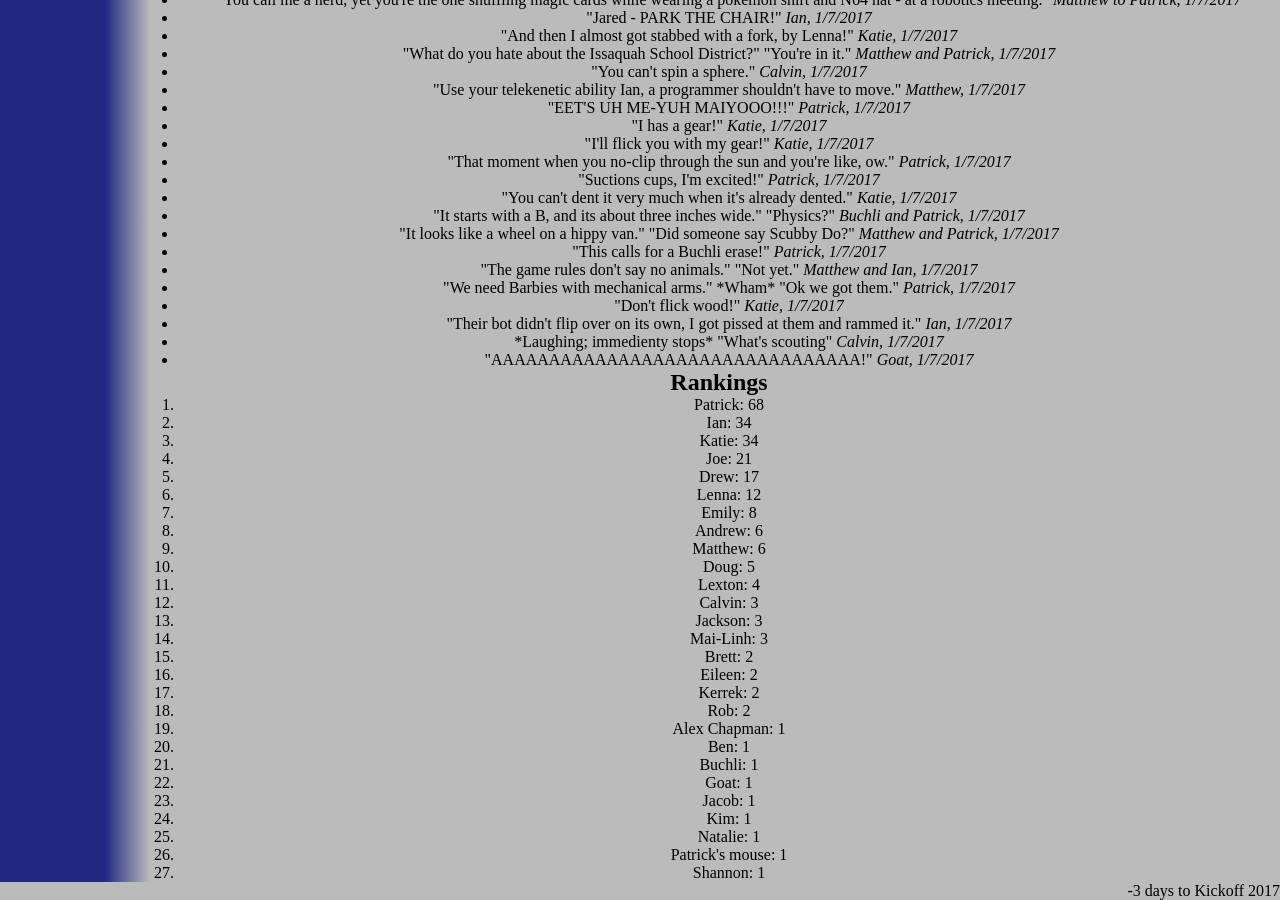
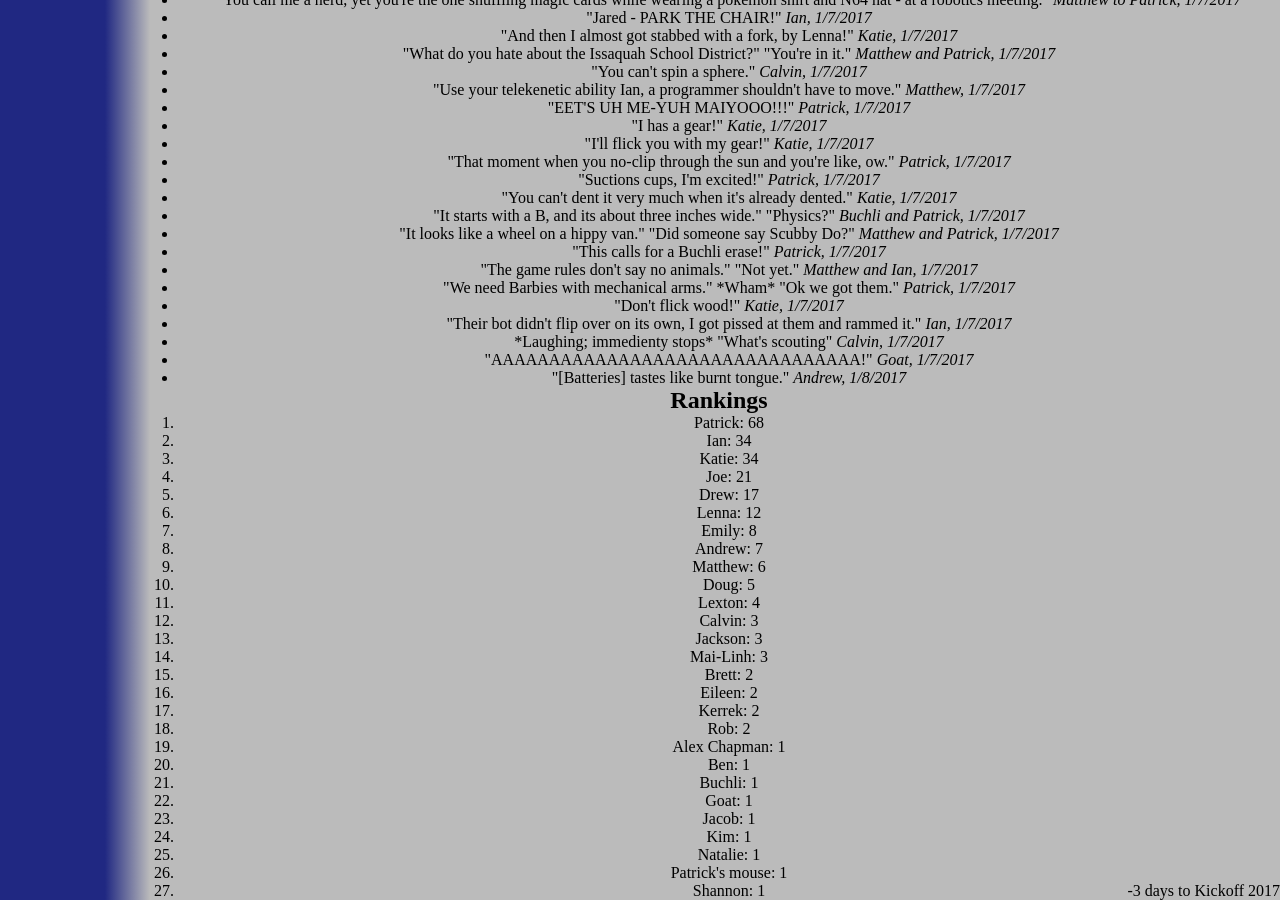
Before and after one commit to katiebugmoon/FRC4131.github.io, a Jekyll site: the page built from media/2017/quotes.html, in a window 1280 px wide and 900 px high, scrolled down 3085 px. Built offline with Jekyll 4.4.1, drawn with Linux system fonts in a browser that asks for light colours; nearby versions of some CDN libraries.

Commit message:
Update quotes.html

```diff
--- a/media/2017/quotes.html
+++ b/media/2017/quotes.html
@@ -184,7 +184,7 @@ title: Build Season 2017 Quotes
 	<li>"Their bot didn't flip over on its own, I got pissed at them and rammed it." <i>Ian, 1/7/2017</i></li>
 	<li>*Laughing; immedienty stops* "What's scouting" <i>Calvin, 1/7/2017</i></li>
 	<li>"AAAAAAAAAAAAAAAAAAAAAAAAAAAAAAAA!" <i>Goat, 1/7/2017</i></li>
-
+	<li>"[Batteries] tastes like burnt tongue." <i>Andrew, 1/8/2017</i></li>
 </ul>
 <h2>Rankings</h2>
 <ol id='rankings'></ol>
```
